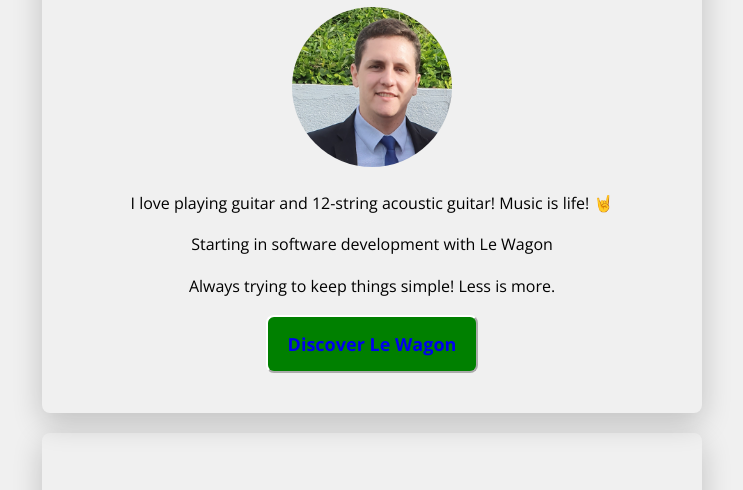
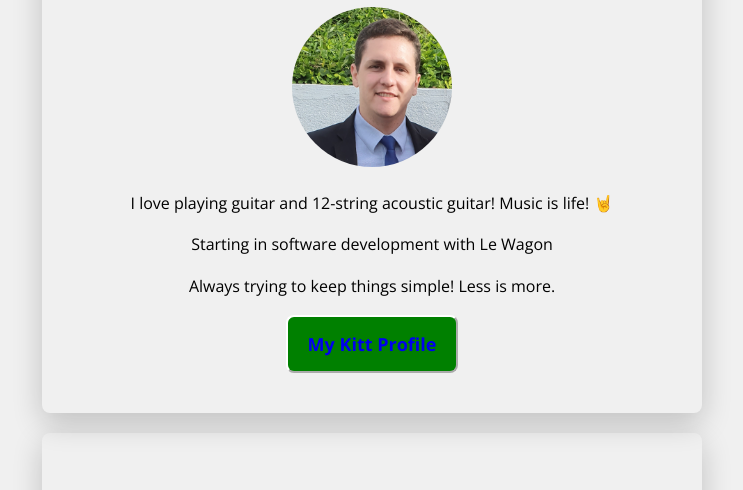
Before and after one commit to ojmjunior/profile, a plain HTML site: page index.html in a window 1280 px wide. Shown: the part 207-697 px from the top of the page, without its empty margins (268-1011 px from the left). Drawn offline with nearby package versions, Linux system fonts and the light colour scheme.

Commit message:
make my profile prettier

```diff
--- a/index.html
+++ b/index.html
@@ -22,9 +22,9 @@
               life! 🤘 </p>
             <p>Starting in software development with Le Wagon</p>
             <p>Always trying to keep things simple! Less is more.</p>
-            <button type="button" class="btn btn-primary btn-lg active">
-              <a target="_blank" href="#">
-                Discover Le Wagon</a>
+            <a target="_blank" href="https://kitt.lewagon.com/alumni/ojmjunior">
+              <button type="button" class="btn btn-primary btn-lg active">
+                My Kitt Profile</a>
             </button>
           </div>
         </div>
```
